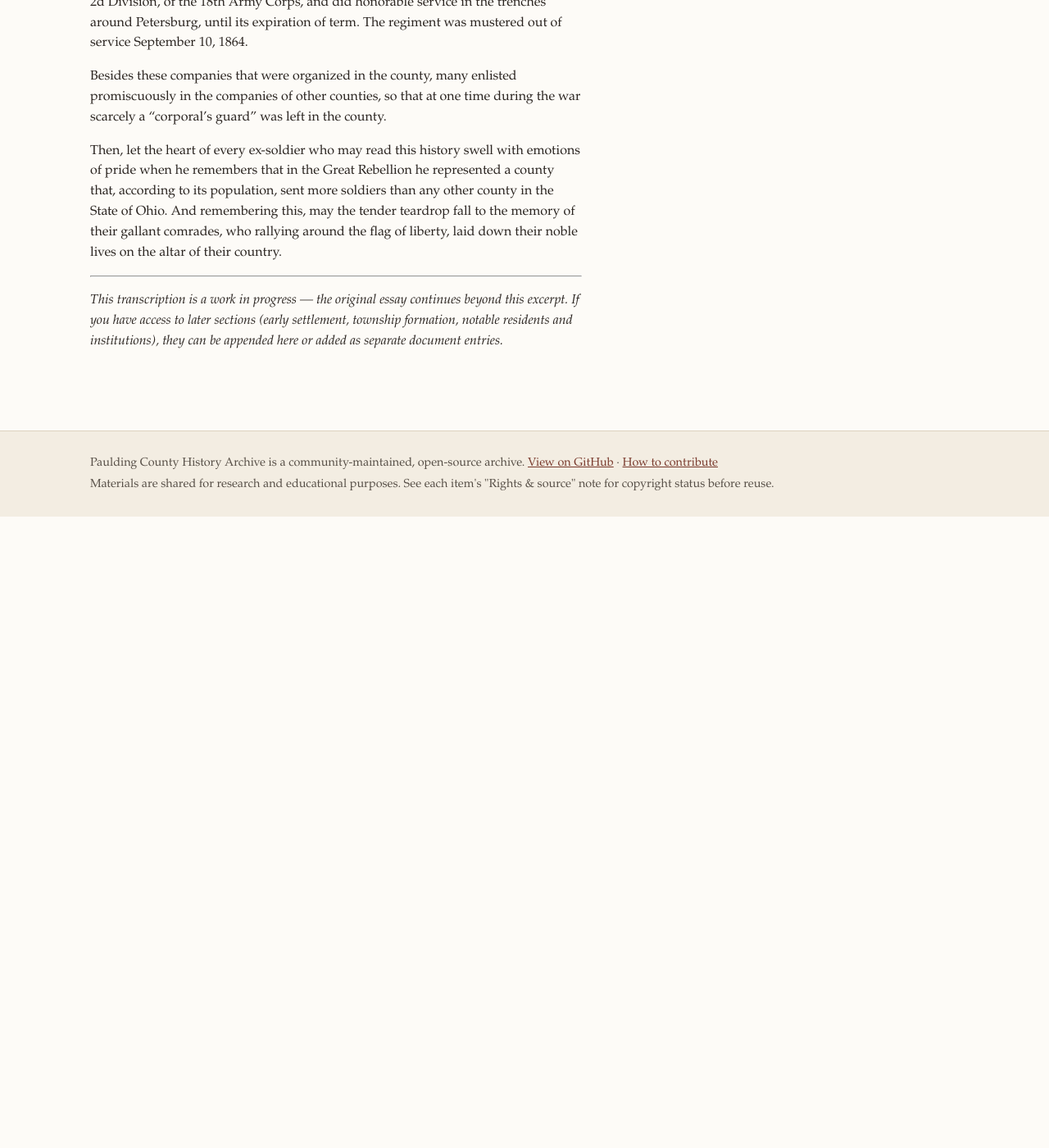
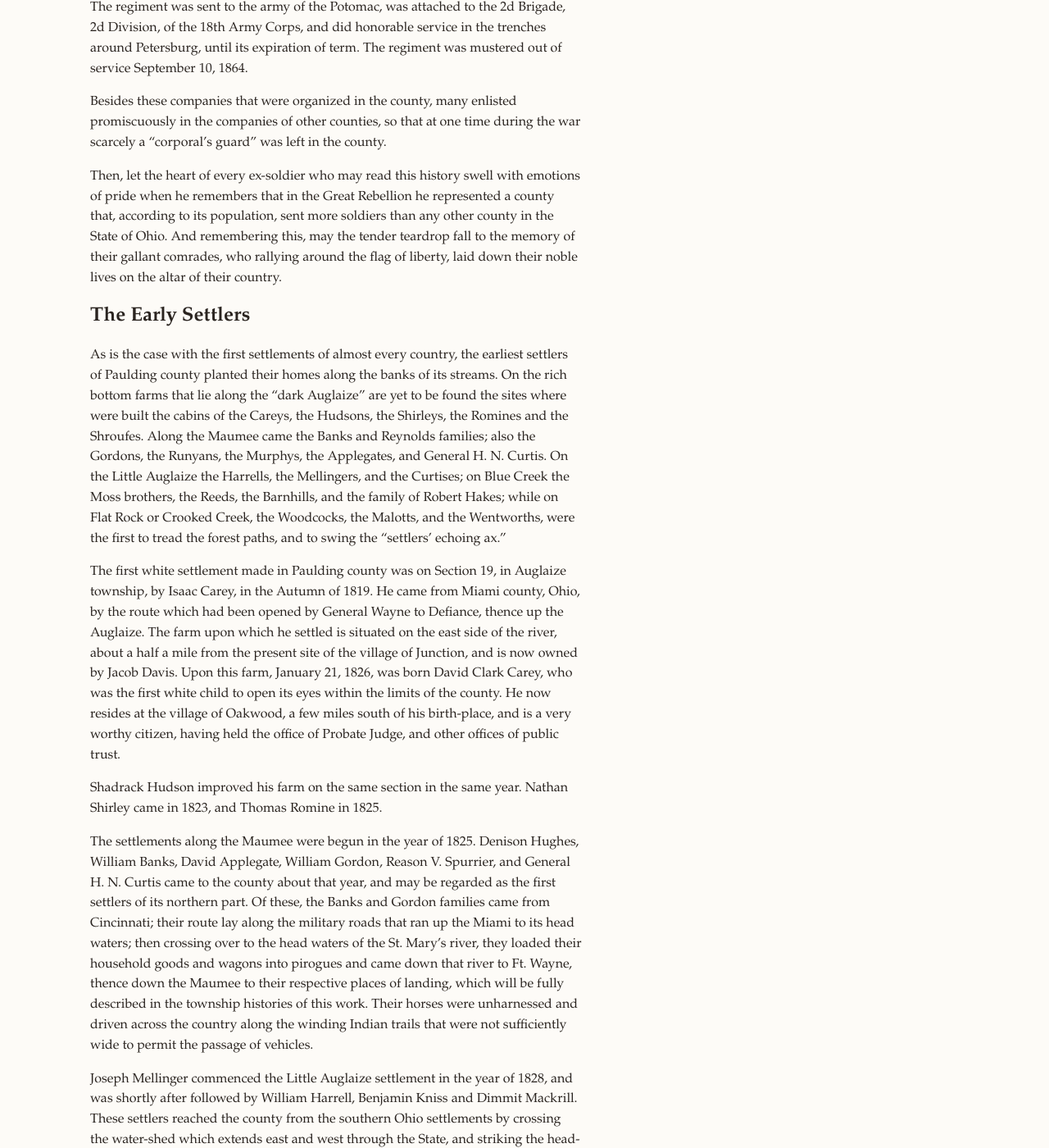
Before and after one commit to jofer215/Paulding, a Jekyll site: the page built from _items/historical-hand-atlas-1882-paulding-county-history.md, in a window 1280 px wide and 1400 px high, scrolled down 13199 px. Shown: the whole window at 82% size. Built offline with Jekyll 4.4.1, drawn with Linux system fonts in a browser that asks for light colours; before the commit the page ends 13829 px from its top, so only the background shows below that; some of the changed text lies outside the part shown.

Commit message:
Append The Early Settlers section to 1882 Hand-Atlas transcription
Continues the Budd essay with its account of the county's first
pioneer families along the Auglaize, Maumee, Blue Creek, and Flat Rock,
starting with Isaac Carey's 1819 settlement.

Co-Authored-By: Claude Sonnet 5 <noreply@anthropic.com>
Claude-Session: https://claude.ai/code/session_01HFiX5DwBj15tjgeMJKLPqW

```diff
--- a/_items/historical-hand-atlas-1882-paulding-county-history.md
+++ b/_items/historical-hand-atlas-1882-paulding-county-history.md
@@ -3,10 +3,10 @@ title: "History of Paulding County, Ohio (Historical Hand-Atlas, 1882)"
 type: document
 era: 1880-1920
 date: 1882-01-01
-description: "Prof. Everett A. Budd's county history essay from the 1882 Historical Hand-Atlas, covering county statistics, geography, formation and county seats, early settlement of the Maumee Valley, soil and timber, newspaper history, manufacturing industries, county officers, streams, and Civil War military service."
+description: "Prof. Everett A. Budd's county history essay from the 1882 Historical Hand-Atlas, covering county statistics, geography, formation and county seats, early settlers, soil and timber, newspaper history, manufacturing industries, county officers, streams, and Civil War military service."
 source: "Prof. Everett A. Budd, in Historical Hand-Atlas: History of Northwestern Ohio and History of Paulding County, Ohio, H. H. Hardesty & Co., Publishers, Chicago and Toledo, 1882"
 rights: "Public domain (published 1882)."
-tags: [1882, historical hand-atlas, county history, statistics, geography, settlement, maumee valley, soil, timber, black swamp, newspapers, press, manufacturing, iron furnace, labor, county officers, streams, drainage, formation, county seat, new rochester, charloe, civil war, war record, ohio volunteer infantry]
+tags: [1882, historical hand-atlas, county history, statistics, geography, settlement, maumee valley, soil, timber, black swamp, newspapers, press, manufacturing, iron furnace, labor, county officers, streams, drainage, formation, county seat, new rochester, charloe, civil war, war record, ohio volunteer infantry, early settlers, pioneers]
 ---
 
 *History of Paulding County, by Prof. Everett A. Budd, as printed in the
@@ -612,9 +612,100 @@ this, may the tender teardrop fall to the memory of their gallant
 comrades, who rallying around the flag of liberty, laid down their noble
 lives on the altar of their country.
 
+## The Early Settlers
+
+As is the case with the first settlements of almost every country, the
+earliest settlers of Paulding county planted their homes along the banks
+of its streams. On the rich bottom farms that lie along the "dark
+Auglaize" are yet to be found the sites where were built the cabins of
+the Careys, the Hudsons, the Shirleys, the Romines and the Shroufes.
+Along the Maumee came the Banks and Reynolds families; also the Gordons,
+the Runyans, the Murphys, the Applegates, and General H. N. Curtis. On
+the Little Auglaize the Harrells, the Mellingers, and the Curtises; on
+Blue Creek the Moss brothers, the Reeds, the Barnhills, and the family of
+Robert Hakes; while on Flat Rock or Crooked Creek, the Woodcocks, the
+Malotts, and the Wentworths, were the first to tread the forest paths,
+and to swing the "settlers' echoing ax."
+
+The first white settlement made in Paulding county was on Section 19, in
+Auglaize township, by Isaac Carey, in the Autumn of 1819. He came from
+Miami county, Ohio, by the route which had been opened by General Wayne
+to Defiance, thence up the Auglaize. The farm upon which he settled is
+situated on the east side of the river, about a half a mile from the
+present site of the village of Junction, and is now owned by Jacob Davis.
+Upon this farm, January 21, 1826, was born David Clark Carey, who was the
+first white child to open its eyes within the limits of the county. He
+now resides at the village of Oakwood, a few miles south of his
+birth-place, and is a very worthy citizen, having held the office of
+Probate Judge, and other offices of public trust.
+
+Shadrack Hudson improved his farm on the same section in the same year.
+Nathan Shirley came in 1823, and Thomas Romine in 1825.
+
+The settlements along the Maumee were begun in the year of 1825. Denison
+Hughes, William Banks, David Applegate, William Gordon, Reason V.
+Spurrier, and General H. N. Curtis came to the county about that year,
+and may be regarded as the first settlers of its northern part. Of these,
+the Banks and Gordon families came from Cincinnati; their route lay along
+the military roads that ran up the Miami to its head waters; then
+crossing over to the head waters of the St. Mary's river, they loaded
+their household goods and wagons into pirogues and came down that river
+to Ft. Wayne, thence down the Maumee to their respective places of
+landing, which will be fully described in the township histories of this
+work. Their horses were unharnessed and driven across the country along
+the winding Indian trails that were not sufficiently wide to permit the
+passage of vehicles.
+
+Joseph Mellinger commenced the Little Auglaize settlement in the year of
+1828, and was shortly after followed by William Harrell, Benjamin Kniss
+and Dimmit Mackrill. These settlers reached the county from the southern
+Ohio settlements by crossing the water-shed which extends east and west
+through the State, and striking the head-waters of the Blanchard, thence
+down that stream to its confluence with the Big Auglaize.
+
+In 1835, the Moss Brothers, natives of England, commenced improving farms
+on the banks of Blue Creek, while farther up that stream, about the same
+year, Robert Barnhill and Joseph Reed built their log cabins and
+commenced battling with the forest.
+
+In 1835 Thomas Wentworth began the Flat Rock settlement. His nativity was
+the State of Maine, and with his family he left the pine-covered hills of
+that State to find a home in Paulding county. He embarked upon a
+coasting vessel and sailed down the Atlantic to New York, and reached
+Buffalo by way of Hudson river and the New York and Erie canal, thence on
+lake to Toledo, and up the Maumee to New Rochester, near the present site
+of Cecil. Here he rested with his family for a year, then cut a road
+through the dark forest ten miles to the south and commenced the
+improvement of a farm near where stands the village of Malottville.
+
+Thus we have shown our readers the route by which the first settlers
+reached the county; also their names, date of entry, and place of
+location. It now only remains for us to pay to them that tribute which is
+their due; and would that our unskillful pen was equal to such a task.
+They were men of integrity, hardy and brave, and whether they were
+clearing away the forest, engaged in the hand-mill in procuring food for
+their families, or chasing the bounding deer for the same purpose, they
+showed a fortitude and determination of spirit which is worthy of
+imitation. But they have passed away, and they who look upon their last
+resting places may say, here rest the great and good; here they repose
+after their generous toil.
+
+A sacred band they were, and now they take their sleep together, while
+every new-born Spring that is ushered in, comes with its early flowers to
+deck their graves. Theirs is no vulgar sepulchre — although in some
+instances the green sod is their only monument; yet it tells a nobler
+history than pillared piles, or the eternal pyramids.
+
+Their descendants belong to the first families of the county, and with
+sadness they tread the hallowed ground that holds the consecrated bones
+of their ancestors. Touch not, then, the ancient elms that bend their
+shade over the lowly graves of the pioneers of Paulding county, for their
+shadows fall upon the resting places of those who need no columns
+pointing upward to tell us that heaven is their home.
+
 ---
 
 *This transcription is a work in progress — the original essay continues
-beyond this excerpt. If you have access to later sections (early
-settlement, township formation, notable residents and institutions), they
-can be appended here or added as separate document entries.*
+beyond this excerpt. If you have access to later sections (township
+histories, notable residents and institutions), they can be appended here
+or added as separate document entries.*
```
